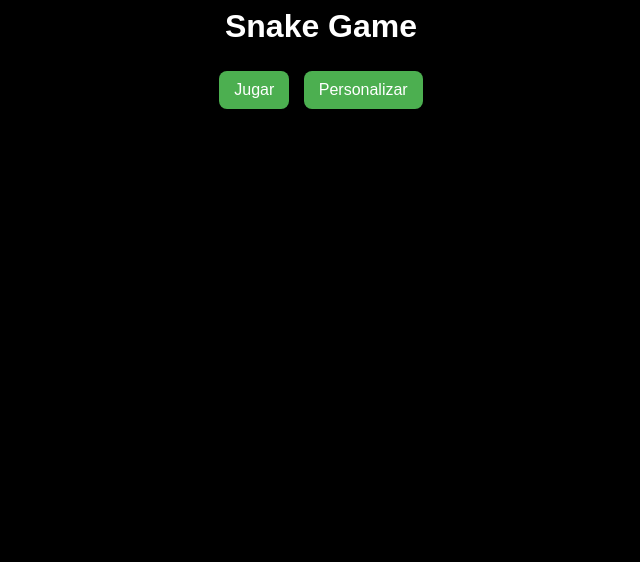
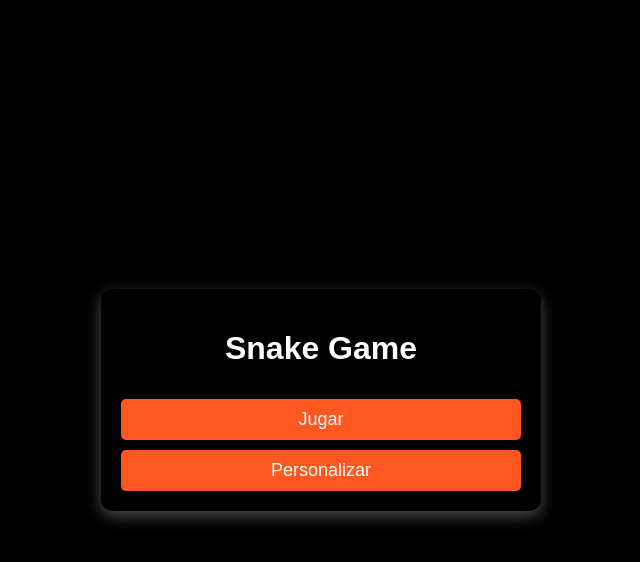
Before and after one commit to AndFkx/Snakes, a plain HTML site: page index.html in a window 1280 px wide. Shown: the whole page, without its empty margins (319-959 px from the left). Drawn offline with Linux system fonts and the light colour scheme.

Commit message:
Update styles.css

```diff
--- a/styles.css
+++ b/styles.css
@@ -1,53 +1,111 @@
 body {
+    display: flex;
+    flex-direction: column;
+    justify-content: center;
+    align-items: center;
+    height: 100vh;
     text-align: center;
     background-color: black;
     color: white;
     font-family: Arial, sans-serif;
+    margin: 0;
+    padding: 0;
 }
 
+/* Menús centrados */
+#mainMenu, #menu {
+    display: flex;
+    flex-direction: column;
+    align-items: center;
+    justify-content: center;
+    position: absolute;
+    top: 50%;
+    left: 50%;
+    transform: translate(-50%, -50%);
+    width: 90%;
+    max-width: 400px;
+    background: rgba(0, 0, 0, 0.9);
+    padding: 20px;
+    border-radius: 12px;
+    box-shadow: 0px 5px 15px rgba(255, 255, 255, 0.3);
+}
+
+/* Botones dentro del menú */
+#mainMenu button, #menu button {
+    width: 100%;
+    padding: 10px;
+    font-size: 18px;
+    margin-top: 10px;
+    background-color: #ff5722;
+    color: white;
+    border: none;
+    border-radius: 5px;
+    cursor: pointer;
+    transition: all 0.2s ease-in-out;
+}
+
+#mainMenu button:hover, #menu button:hover {
+    background-color: #e64a19;
+}
+
+/* Centrar el canvas del juego */
 canvas {
-    background-color: black;
     display: block;
     margin: auto;
     border: 2px solid white;
 }
 
+/* Centrar controles en móviles */
 .controls {
     display: flex;
     flex-direction: column;
     align-items: center;
-    margin-top: 10px;
+    position: absolute;
+    bottom: 20px;
+    left: 50%;
+    transform: translateX(-50%);
 }
 
-.controls div {
+.control-row {
     display: flex;
+    justify-content: center;
     gap: 10px;
+    margin-bottom: 5px;
 }
 
-button {
-    font-size: 20px;
-    padding: 10px;
-    margin: 5px;
-    border: none;
-    border-radius: 5px;
-    background-color: white;
+.control-btn {
+    width: 60px;
+    height: 60px;
+    font-size: 30px;
+    font-weight: bold;
+    color: white;
+    background: #ff5722; /* Naranja arcade */
+    border: 3px solid #ffcc00; /* Amarillo neón */
+    border-radius: 8px;
+    box-shadow: 0px 4px 8px rgba(255, 204, 0, 0.7);
     cursor: pointer;
+    transition: all 0.2s ease;
 }
 
+.control-btn:active {
+    transform: scale(0.9);
+    background: #e64a19; /* Naranja más oscuro al presionar */
+}
+
+
 .menu {
-    background: rgba(255, 255, 255, 0.9);
+    background: rgba(0, 0, 0, 0.9);
     padding: 20px;
     border-radius: 12px;
-    box-shadow: 0px 5px 15px rgba(0, 0, 0, 0.3);
+    box-shadow: 0px 5px 15px rgba(255, 255, 255, 0.3);
     width: 300px;
     text-align: center;
-    font-family: 'Arial', sans-serif;
 }
 
 h2 {
     margin-bottom: 15px;
     font-size: 20px;
-    color: #333;
+    color: white;
 }
 
 .opciones {
@@ -60,6 +118,7 @@ h2 {
 .opciones label {
     font-size: 16px;
     font-weight: bold;
+    color: white;
 }
 
 input[type="color"] {
@@ -68,19 +127,3 @@ input[type="color"] {
     height: 40px;
     cursor: pointer;
 }
-
-button {
-    background: #4CAF50;
-    color: white;
-    padding: 10px 15px;
-    border: none;
-    border-radius: 8px;
-    font-size: 16px;
-    cursor: pointer;
-    transition: 0.3s;
-}
-
-button:hover {
-    background: #45a049;
-    transform: scale(1.05);
-}
```
